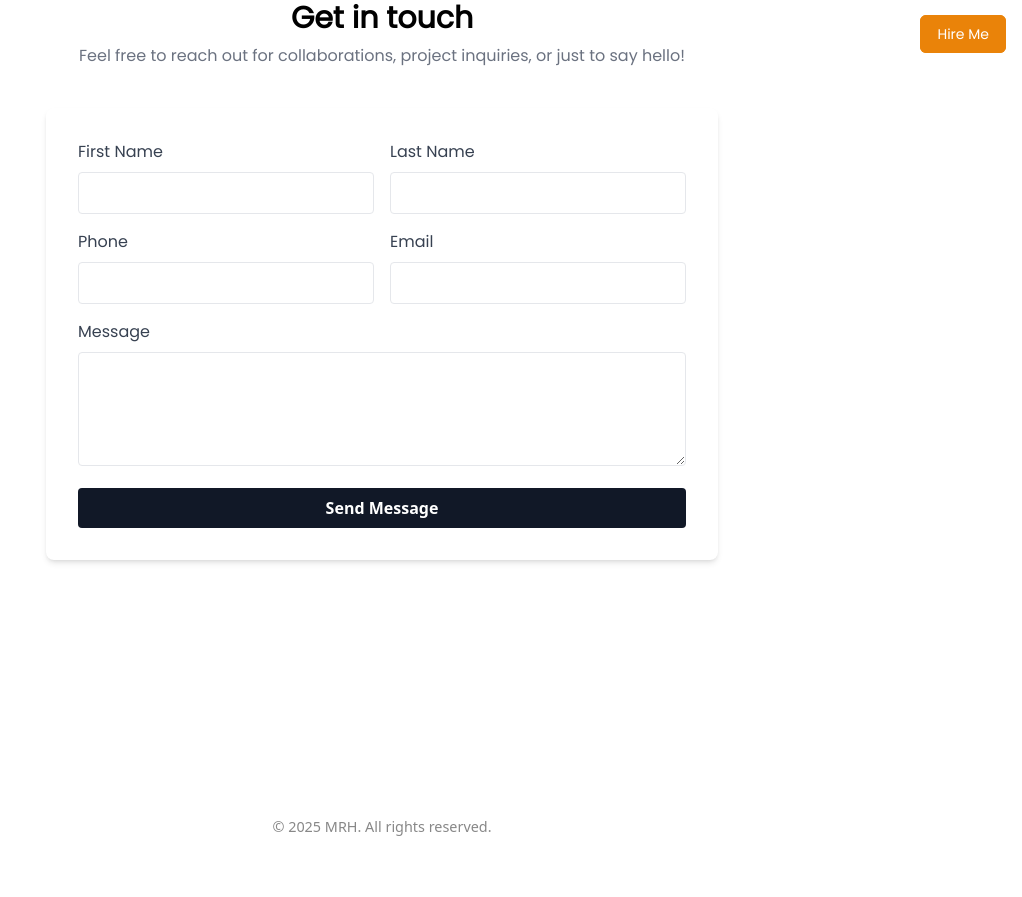
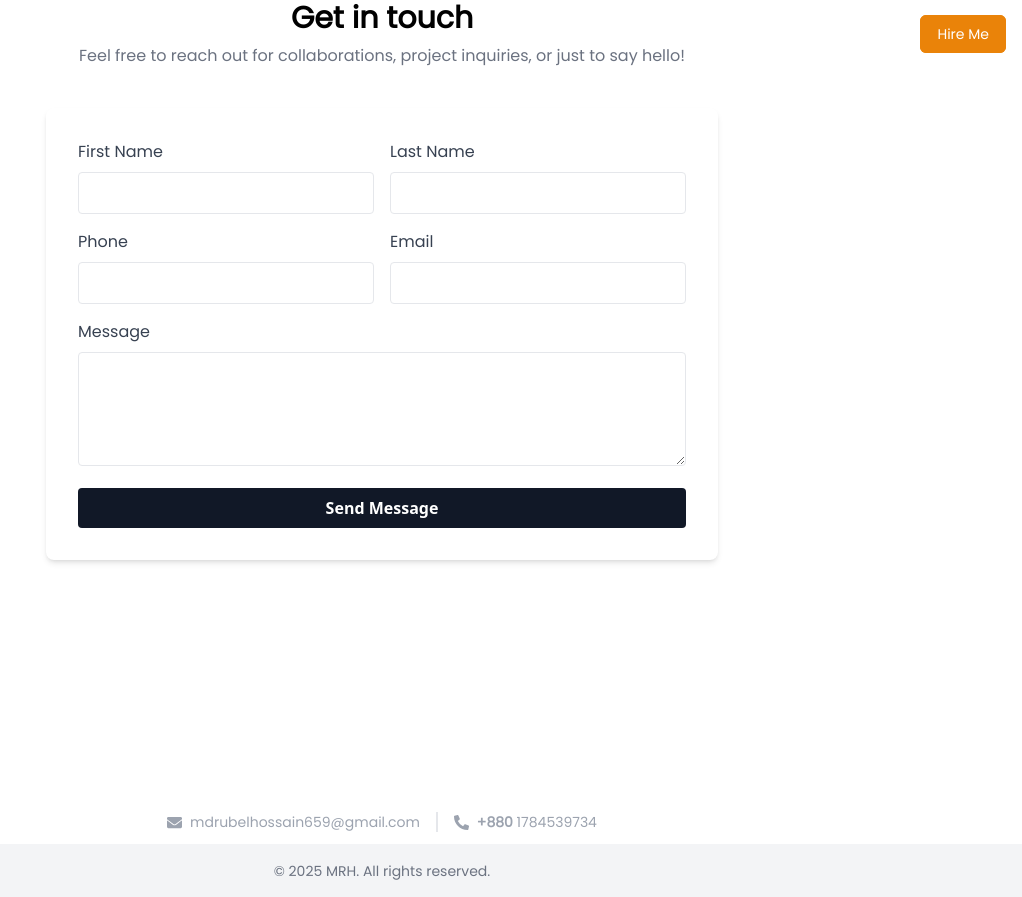
Before and after one commit to mdrubelhossain-me/mrh-portfolio, a React (Vite) app: page /contact in a window 1280 px wide. Shown: the whole page, without its empty margins (258-1280 px from the left). Before the commit the page ends 854 px from the top, so only its background shows below. Built offline with nearby package versions, Linux system fonts and the light colour scheme.

Commit message:
loader and contact added

```diff
--- a/package.json
+++ b/package.json
@@ -15,6 +15,7 @@
     "react": "^19.1.0",
     "react-dom": "^19.1.0",
     "react-hook-form": "^7.58.1",
+    "react-icons": "^5.5.0",
     "react-router-dom": "^7.6.2",
     "react-toastify": "^11.0.5"
   },
--- a/src/App.jsx
+++ b/src/App.jsx
@@ -1,13 +1,25 @@
-import { BrowserRouter as Router, Routes, Route } from 'react-router-dom';
-import Layout from './components/Layout';
-import Home from './pages/home/Home';
-import About from './pages/about/About';
-import Projects from './pages/projects/Projects';
-import Contact from './pages/contact/Contact';
+import { BrowserRouter as Router, Routes, Route } from "react-router-dom";
+import Layout from "./components/Layout";
+import Home from "./pages/home/Home";
+import About from "./pages/about/About";
+import Projects from "./pages/projects/Projects";
+import Contact from "./pages/contact/Contact";
+import Loader from "./components/Loader";
+import { useState, useEffect } from "react";
 
-import './App.css';
+import "./App.css";
 
-const App = () => (
+const App = () => {
+  const [loading, setLoading] = useState(true);
+
+  useEffect(() => {
+    const timer = setTimeout(() => setLoading(false), 2500); // 2.5 sec
+    return () => clearTimeout(timer);
+  }, []);
+
+  if (loading) return <Loader size={40} color="text-red-500" />;
+
+  return (
     <Router>
       <Routes>
         <Route path="/" element={<Layout />}>
@@ -19,5 +31,6 @@ const App = () => (
       </Routes>
     </Router>
   );
+};
 
 export default App;
--- a/src/components/Footer.jsx
+++ b/src/components/Footer.jsx
@@ -1,8 +1,31 @@
-import React from 'react';
+import React from "react";
+import { FaEnvelope, FaPhoneAlt } from "react-icons/fa";
 
 const Footer = () => (
-  <footer style={{ textAlign: 'center', padding: '1rem 0', color: '#888', fontSize: '0.9rem' }}>
-    &copy; {new Date().getFullYear()} MRH. All rights reserved.
+  <footer>
+    <div className="flex flex-col md:flex-row justify-center items-center gap-4 text-gray-400 py-3">
+      <div className="flex items-center gap-2">
+        <FaEnvelope size={15} />
+        <p className="text-sm font-primary">mdrubelhossain659@gmail.com</p>
+      </div>
+
+      {/* Divider */}
+      <span className="hidden md:inline-block border-[1.4px] border-gray-200 h-5"></span>
+
+      <div className="flex items-center gap-2">
+        <FaPhoneAlt size={15} />
+        <p className="text-sm font-primary">
+          <span className="font-bold">+880</span> 1784539734
+        </p>
+      </div>
+    </div>
+
+    <div className="bg-gray-100 text-center text-gray-500 font-primary text-sm py-4  border-t-[1px] border-t-gray-100">
+      <p className="footer-text display-block">
+        {" "}
+        &copy; {new Date().getFullYear()} MRH. All rights reserved.
+      </p>
+    </div>
   </footer>
 );
 
--- /dev/null
+++ b/src/components/Loader.jsx
@@ -0,0 +1,22 @@
+import React, { useState, useEffect } from "react";
+
+const Loader = () => {
+  const [show, setShow] = useState(true);
+
+  useEffect(() => {
+    const timer = setTimeout(() => setShow(false), 2500); // 2.5 seconds
+    return () => clearTimeout(timer);
+  }, []);
+
+  if (!show) return null;
+
+  return (
+    <div className="fixed inset-0 flex justify-center items-center bg-white z-50">
+      <p className="text-md font-semibold text-gray-800 animate-pulse">
+        Loading...
+      </p>
+    </div>
+  );
+};
+
+export default Loader;
--- a/src/components/Navbar.jsx
+++ b/src/components/Navbar.jsx
@@ -1,10 +1,10 @@
 import React, { useState, useEffect } from "react";
 import {
-  ListBullets as Menu,
-  X,
-  CaretDownIcon,
-  House,
-} from "@phosphor-icons/react";
+  FaBars as Menu,
+  FaTimes as X,
+  FaChevronDown as CaretDownIcon,
+  FaHome as House,
+} from "react-icons/fa";
 import { Link } from "react-router-dom";
 
 const Navbar = () => {
@@ -103,7 +103,7 @@ const Navbar = () => {
           <ul className="hidden md:flex gap-6 text-sm items-center font-primary">
             <li>
               <a
-               className="bg-primary border border-primary transition duration-200 hover:border-white hover:bg-transparent text-white px-4 py-2 rounded-md"
+                className="bg-primary border border-primary transition duration-200 hover:border-white hover:bg-transparent text-white px-4 py-2 rounded-md"
                 href="#contact"
                 onClick={(e) => handleAnchorClick(e, "contact")}
               >
--- a/src/pages/contact/Contact.jsx
+++ b/src/pages/contact/Contact.jsx
@@ -37,7 +37,7 @@ const Contact = () => {
       );
   };
   return (
-    <div>
+    <div className="mb-20">
       <h2 className="text-3xl font-bold mb-2 text-center font-primary">
         Get in touch
       </h2>
--- a/src/pages/home/Hero.jsx
+++ b/src/pages/home/Hero.jsx
@@ -46,7 +46,6 @@ const Hero = () => {
               Download CV
             </a>
           </div>
-
         </div>
       </div>
     </div>
```
Also changed, not shown: 1 other file (tests, documents, lock files or other folders). Lines whose indentation alone changed are shown as unchanged.
